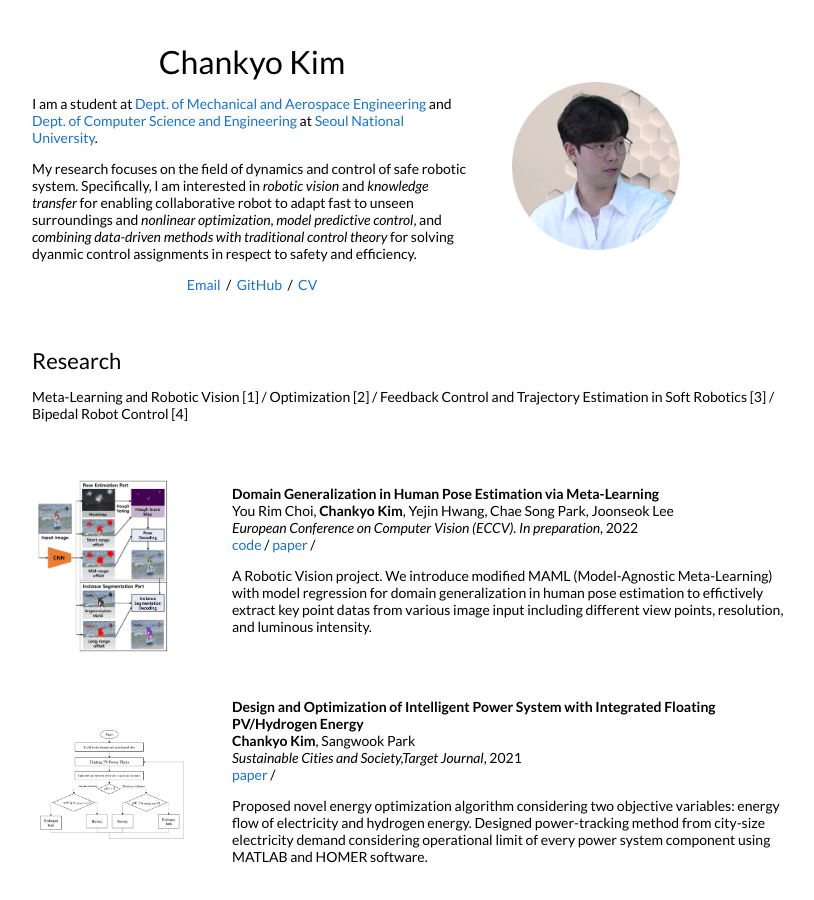
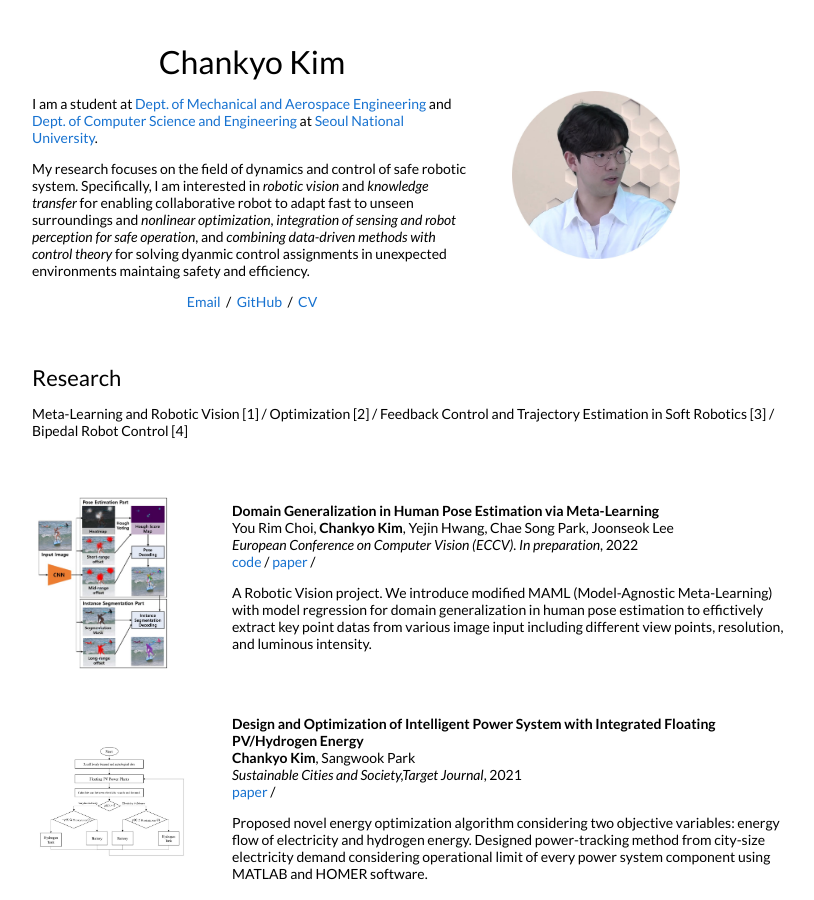
Before and after one commit to ChanKyoKim/ChanKyoKim.github.io, a Jekyll site: the page built from _posts/2021-11-15-hpe.markdown, in a window 1280 px wide and 900 px high. Shown: the whole window, without its empty margins (228-1042 px from the left). Built offline with Jekyll 4.4.1, drawn with Linux system fonts in a browser that asks for light colours.

Commit message:
Update default.html

```diff
--- a/_layouts/default.html
+++ b/_layouts/default.html
@@ -29,7 +29,7 @@
               </h1>
               <p>I am a student at <a href="https://me.snu.ac.kr/en/">Dept. of Mechanical and Aerospace Engineering</a> and <a href="https://cse.snu.ac.kr/en">Dept. of Computer Science and Engineering</a> at <a href="https://en.snu.ac.kr/">Seoul National University</a>.
               </p>
-              <p>My research focuses on the field of dynamics and control of safe robotic system. Specifically, I am interested in <i>robotic vision</i> and <i>knowledge transfer</i> for enabling collaborative robot to adapt fast to unseen surroundings and <i>nonlinear optimization</i>, <i>model predictive control</i>, and <i>combining data-driven methods with traditional control theory</i> for solving dyanmic control assignments in respect to safety and efficiency.
+              <p>My research focuses on the field of dynamics and control of safe robotic system. Specifically, I am interested in <i>robotic vision</i> and <i>knowledge transfer</i> for enabling collaborative robot to adapt fast to unseen surroundings and <i>nonlinear optimization</i>, <i>integration of sensing and robot perception for safe operation</i>, and <i>combining data-driven methods with control theory</i> for solving dyanmic control assignments in unexpected environments maintaing safety and efficiency.
               </p>
               <!-- 주석
               <p>
```
